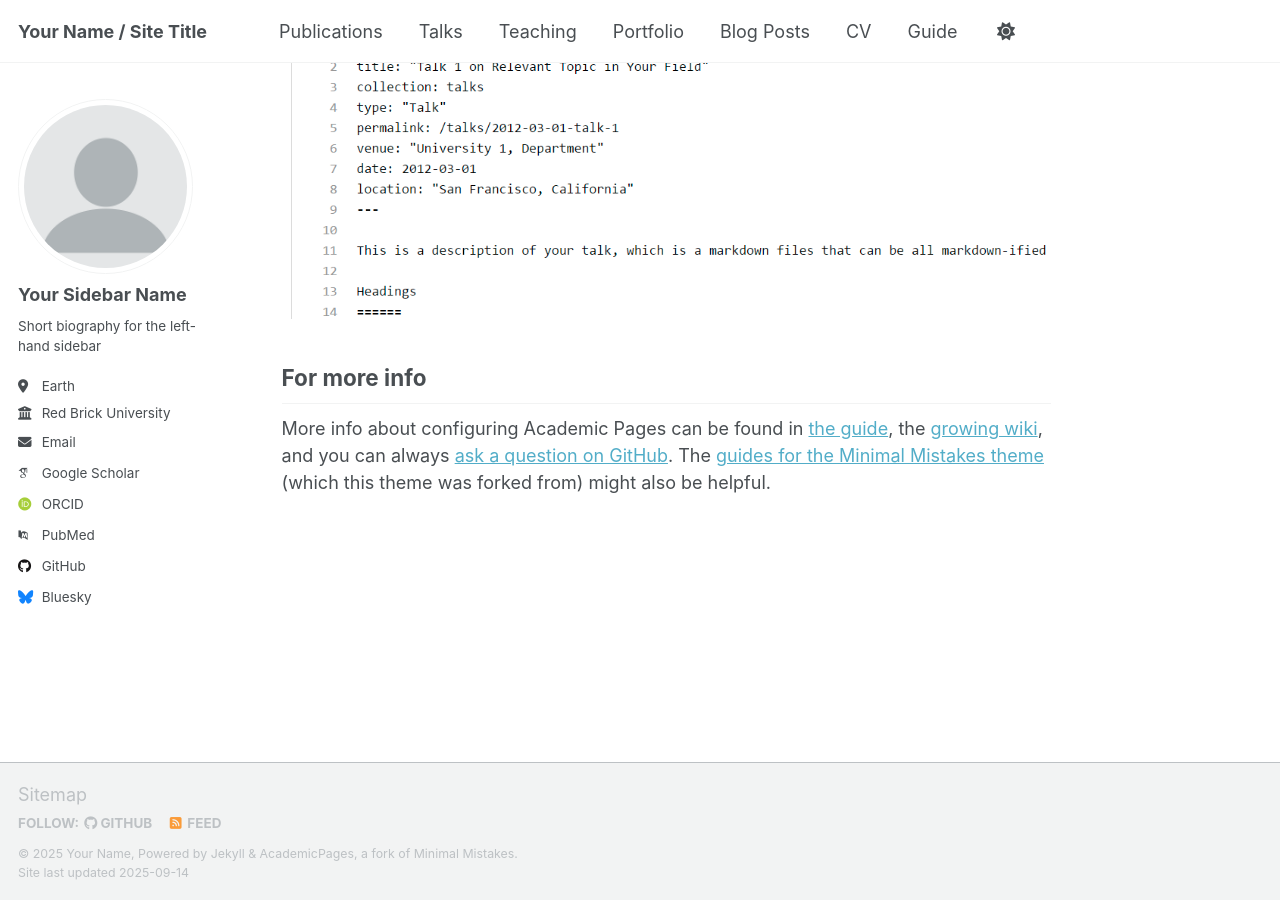
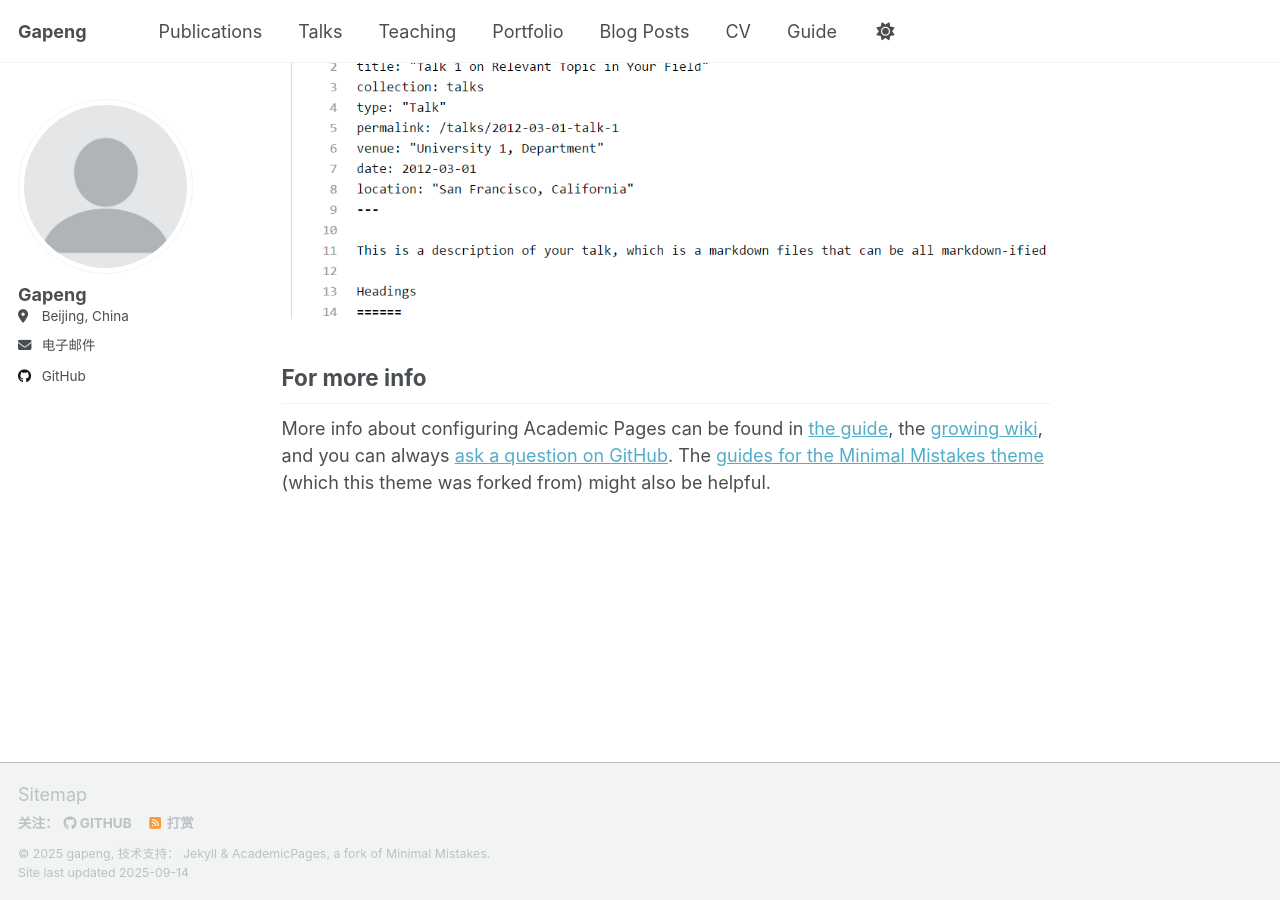
Before and after one commit to gapeng000/gapeng000.github.io, a Jekyll site: the page built from _pages/about.md, in a window 1280 px wide and 900 px high, scrolled down 2880 px. Built offline with Jekyll 4.4.1, drawn with Linux system fonts in a browser that asks for light colours; some web fonts are replaced; a script that is not in the unit is left out.

Commit message:
Update _config.yml
Setup basic user information.

```diff
--- a/_config.yml
+++ b/_config.yml
@@ -7,16 +7,16 @@
 # server process.
 
 # Basic Site Settings
-locale                   : "en-US"
+locale                   : "zh-CN"
 site_theme               : "default" # Currently available options are "default", "air"
-title                    : "Your Name / Site Title"
+title                    : "Gapeng"
 title_separator          : "-"
-name                     : &name "Your Name"
-description              : &description "Your Name's academic portfolio"   # Update this with a general description of your site, this is the default if not overridden by a page
-url                      : https://academicpages.github.io # The base hostname & protocol for your site e.g. "https://[your GitHub username].github.io",
+name                     : &name "gapeng"
+description              : &description "Gapeng's academic portfolio"   # Update this with a general description of your site, this is the default if not overridden by a page
+url                      : https://gapeng000.github.io # The base hostname & protocol for your site e.g. "https://[your GitHub username].github.io",
                                                            # or if you already have some other page hosted on Github then use "https://[your GitHub username].github.io/[Your Repo Name]"
 baseurl                  : "" # the subpath of your site, e.g. "/blog"
-repository               : "academicpages/academicpages.github.io"
+repository               : "gapeng000/gapeng000.github.io"
 
 # Site Author - The following control what appear as part of the author content on the side bar.
 #               If a field is blank the icon and link will not appear, otherwise it will be shown.
@@ -24,23 +24,21 @@ repository               : "academicpages/academicpages.github.io"
 author:
   # Biographic information
   avatar           : "profile.png"
-  name             : "Your Sidebar Name"
+  name             : "Gapeng"
   pronouns         : # example: "she/her"
-  bio              : "Short biography for the left-hand sidebar"
-  location         : "Earth"
-  employer         : "Red Brick University"
+  location         : "Beijing, China"
   uri              : # URL
-  email            : "none@example.org"
+  email            : "jphong@pku.edu.cn"
 
   # Academic websites
   academia         : # URL
   arxiv            : # URL - Update with the correct link to your profile
-  googlescholar    : "https://scholar.google.com/citations?user=PS_CX0AAAAAJ"
+  googlescholar    :
   inspire-hep      : # URL
   impactstory      : # URL
-  orcid            : "http://orcid.org/yourorcidurl"
+  orcid            :
   semantic         : # URL
-  pubmed           : "https://www.ncbi.nlm.nih.gov/pubmed/?term=john+snow"
+  pubmed           :
   researchgate     : # URL
   scopus           : # URL
 
@@ -48,13 +46,13 @@ author:
   bitbucket        : # Username - Update with your username on the site
   codepen          : # Username
   dribbble         : # Username
-  github           : "academicpages"
+  github           : "gapeng000"
   kaggle           : # Username
   stackoverflow    : # User number or user number and name (i.e., use "1" or "1/jeff-atwood")
 
   # Social media
   artstation       : # Username
-  bluesky          : "bsky.app" # Replace this with you Bluesky username
+  bluesky          : # Replace this with you Bluesky username
   facebook         : # Username
   flickr           : # Username
   foursquare       : # Username
@@ -81,10 +79,6 @@ author:
 
 # Publication Category - The following the list of publication categories and their headings
 publication_category:
-  books:
-    title: 'Books'
-  manuscripts:
-    title: 'Journal Articles'
   conferences:
     title: 'Conference Papers'
 
@@ -135,7 +129,7 @@ yandex_site_verification :
 
 # Social Sharing
 twitter:
-  username               : &twitter
+  username               :
 facebook:
   username               :
   app_id                 :
@@ -219,7 +213,7 @@ kramdown:
 # These settings control the types of collections used by the template
 collections:
   teaching:
-    output: true
+    output: false
     permalink: /:collection/:path/
   publications:
     output: true
@@ -228,7 +222,7 @@ collections:
     output: true
     permalink: /:collection/:path/
   talks:
-    output: true
+    output: false
     permalink: /:collection/:path/
 
 
```
